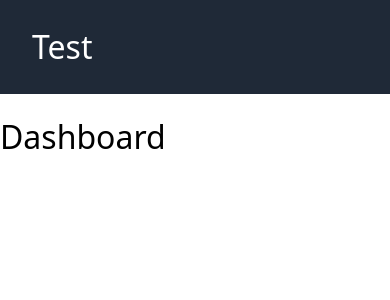
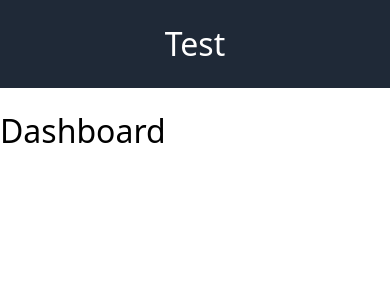
Before and after one commit to ynov-2025-m1-team7/CICD_M1_FRONT, a React (Create React App) app: page / in a window 390 px wide. Shown: the top 300 px of the page. Built offline with nearby package versions, Linux system fonts and the light colour scheme; a web font is replaced by a local one.

Commit message:
responsive_header

```diff
--- a/src/Compossant/Header/style.css
+++ b/src/Compossant/Header/style.css
@@ -6,6 +6,18 @@ header {
 }
 
 .WebsiteName {
-    font-size: 24px;
+    font-size: 32px;
     font-weight: bold;
 }
+
+@media screen and (max-width:680px){
+    header {
+        padding: 1px 16px;
+        text-align: center;
+    }
+
+    .WebsiteName {
+        font-size: 24px;
+
+    }
+}
```
